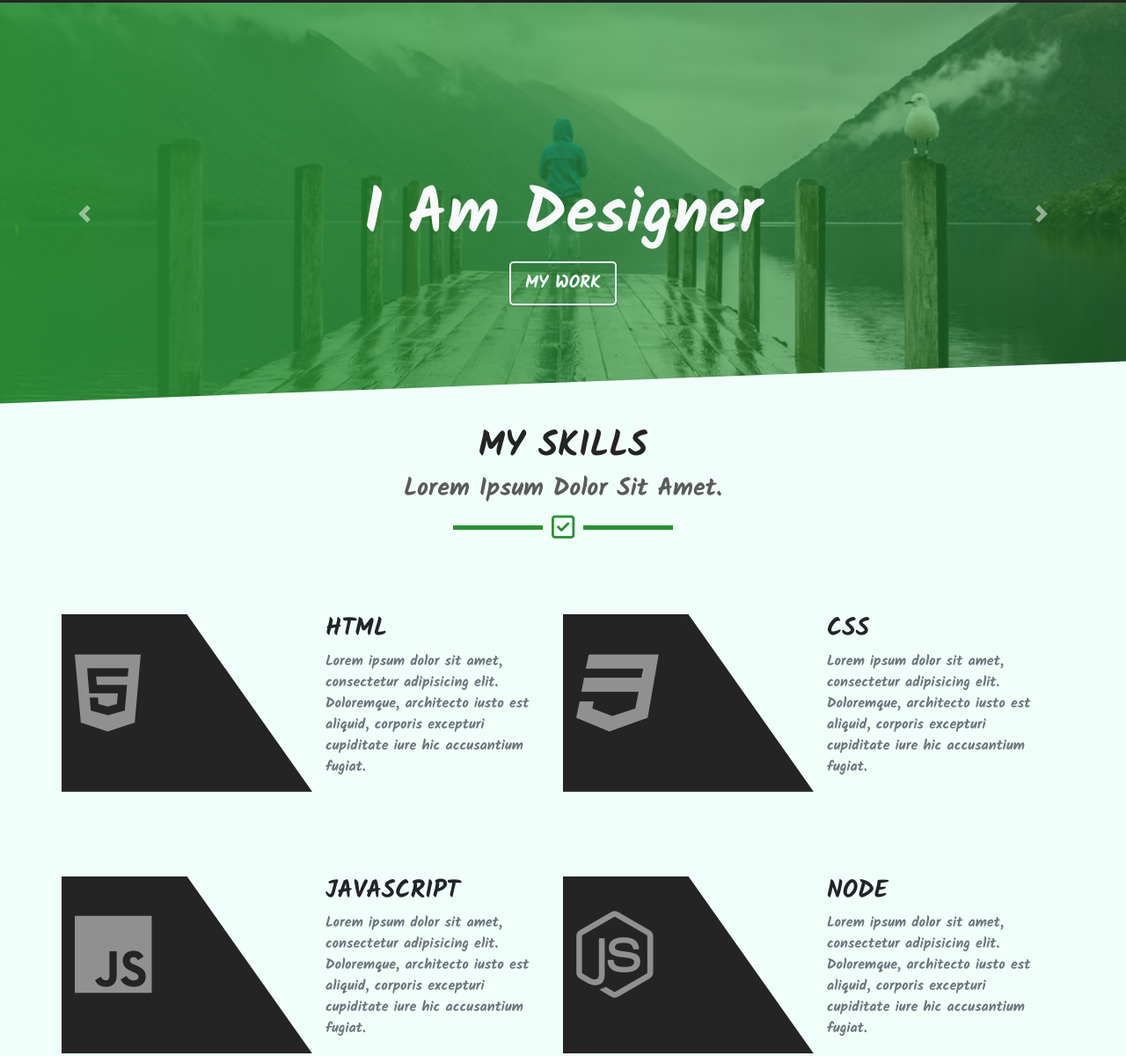
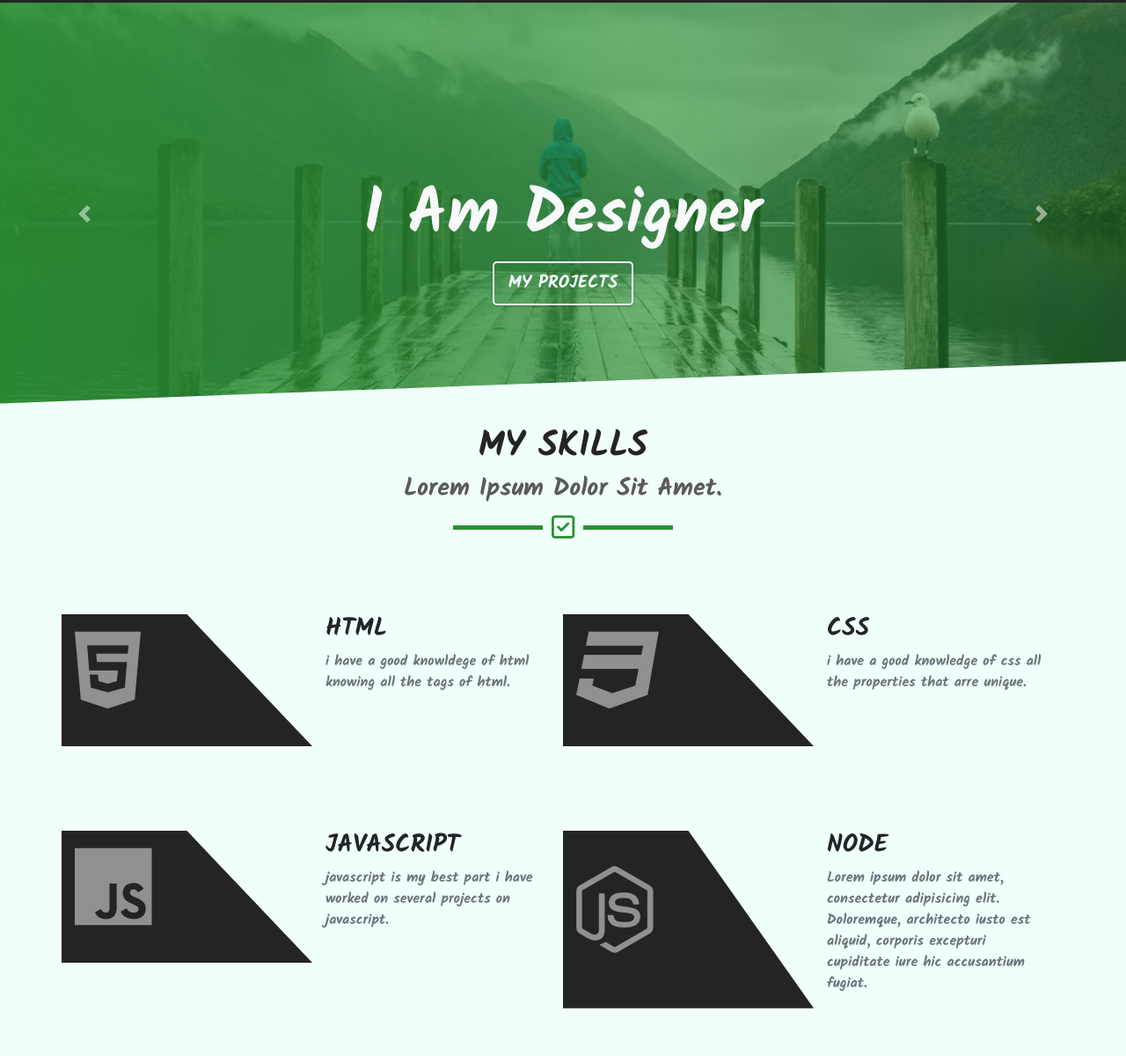
Before and after one commit to skjshashank/portfolio-theme, a plain HTML site: page index.html in a window 1280 px wide. Shown: the part 147-1347 px from the top of the page at 88% size. Drawn offline with nearby package versions, Linux system fonts and the light colour scheme.

Commit message:
Update index.html

```diff
--- a/index.html
+++ b/index.html
@@ -90,13 +90,13 @@
               <div class="carousel-item item-2">
                 <div class="carousel-caption mb-5 text-center">
                   <h1 class="display-3 text-capitalize mb-2 text-light">I am Designer</h1>
-                  <a href="#" class="btn btn-lg mb-5 text-uppercase banner-btn">my work</a>
+                  <a href="#" class="btn btn-lg mb-5 text-uppercase banner-btn">my projects</a>
                 </div>
               </div>
               <div class="carousel-item item-3">
                 <div class="carousel-caption mb-5 text-left">
                   <h1 class="display-3 text-capitalize mb-2 text-light">I am Artist</h1>
-                  <a href="#" class="btn btn-lg mb-5 text-uppercase banner-btn">my work</a>
+                  <a href="#" class="btn btn-lg mb-5 text-uppercase banner-btn">my ideas</a>
                 </div>
               </div>
             </div>
@@ -142,7 +142,7 @@
             </div>
             <div class="col-6">
               <h3 class="text-uppercase">html</h3>
-              <p class="text-muted">Lorem ipsum dolor sit amet, consectetur adipisicing elit. Doloremque, architecto iusto est aliquid, corporis excepturi cupiditate iure hic accusantium fugiat.</p>
+              <p class="text-muted">i have a good knowldege of html knowing all the tags of html.</p>
             </div>
           </div>
         </div>
@@ -155,7 +155,7 @@
             </div>
             <div class="col-6">
               <h3 class="text-uppercase">css</h3>
-              <p class="text-muted">Lorem ipsum dolor sit amet, consectetur adipisicing elit. Doloremque, architecto iusto est aliquid, corporis excepturi cupiditate iure hic accusantium fugiat.</p>
+              <p class="text-muted">i have a good knowledge of css all the properties that arre unique.</p>
             </div>
           </div>
         </div>
@@ -168,7 +168,7 @@
             </div>
             <div class="col-6">
               <h3 class="text-uppercase">javascript</h3>
-              <p class="text-muted">Lorem ipsum dolor sit amet, consectetur adipisicing elit. Doloremque, architecto iusto est aliquid, corporis excepturi cupiditate iure hic accusantium fugiat.</p>
+              <p class="text-muted">javascript is my best part i have worked on several projects on javascript.</p>
             </div>
           </div>
         </div>
```
